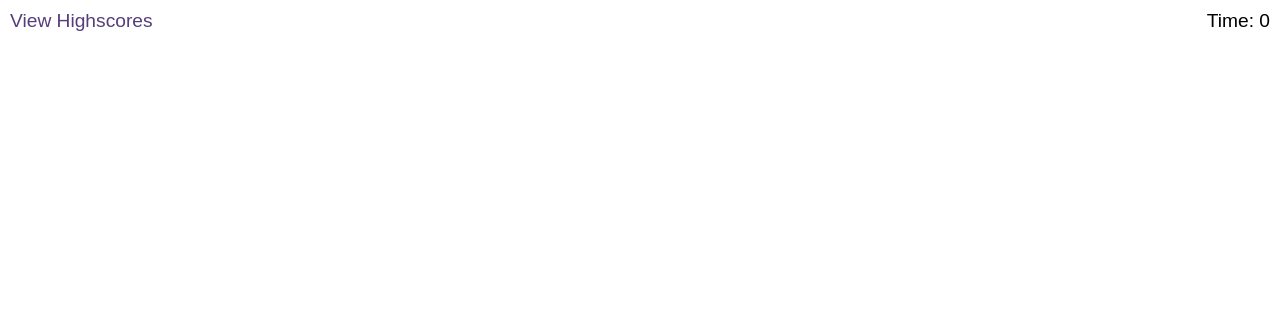
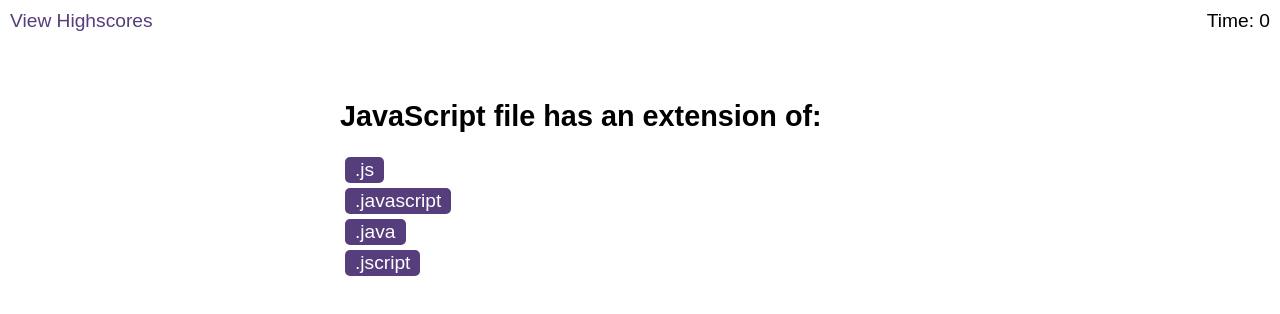
Before and after one commit to yvonne0711/code-quiz, a plain HTML site: page index.html in a window 1280 px wide. Both pictures are taken after a click on the button "Start Quiz". Drawn offline with Linux system fonts and the light colour scheme.

Commit message:
Logic for displaying question

```diff
--- a/assets/js/logic.js
+++ b/assets/js/logic.js
@@ -1,8 +1,13 @@
 // start screen
 var startScreen = document.querySelector("#start-screen");
+var startButton = document.querySelector("#start");
 
 // questions
-var questions = document.querySelector("#questions");
+var questionSection = document.querySelector("#questions");
+var questionTitleElement = document.querySelector("#question-title");
+var choicesElement = document.querySelector("#choices");
+//current question index
+var questionNumber = 0;
 
 // timer
 var initTime = 60;
@@ -14,12 +19,39 @@ function startQuiz() {
     // hide start screen
     startScreen.classList.add("hide");
     // and show the questions
-    questions.classList.remove("hide");
+    questionSection.classList.remove("hide");
     // and show the timer which is currently hidden
     timer.classList.remove("hide");
 
+    // display questions
+    displayQuestion();
 
 }
 
+// function to display question
+function displayQuestion() {
+    var question = questions[questionNumber];
+
+    // updates question
+    questionTitleElement.textContent = question.question;
+
+    // for each answer, let's create a button
+    for (var i = 0; i < question.answers.length; i++) {
+        var choicesButton = document.createElement("button");
+
+        // setting attributes
+        choicesButton.textContent = question.answers[i];
+        choicesButton.setAttribute("data-index", i);
+        choicesButton.setAttribute("type", "submit");
+
+        // checking the clicked choice
+        choicesButton.addEventListener("click", function (event) {
+            var clickedChoice = parseInt(event.target.getAttribute("data-index"));
+            checkAnswer(clickedChoice);
+        });
+
+        choicesElement.appendChild(choicesButton);
+    }
+}
 // click event on start button
-document.querySelector("#start").addEventListener("click", startQuiz);
+startButton.addEventListener("click", startQuiz);
--- a/index.html
+++ b/index.html
@@ -17,7 +17,7 @@
 
     <div class="wrapper">
       <!-- show start screen -->
-      <div id="start-screen" class="start" data-state="show">
+      <div id="start-screen" class="start show" data-state="show">
         <h1>Coding Quiz Challenge</h1>
         <p>
           Try to answer the following code-related questions within the time
```
